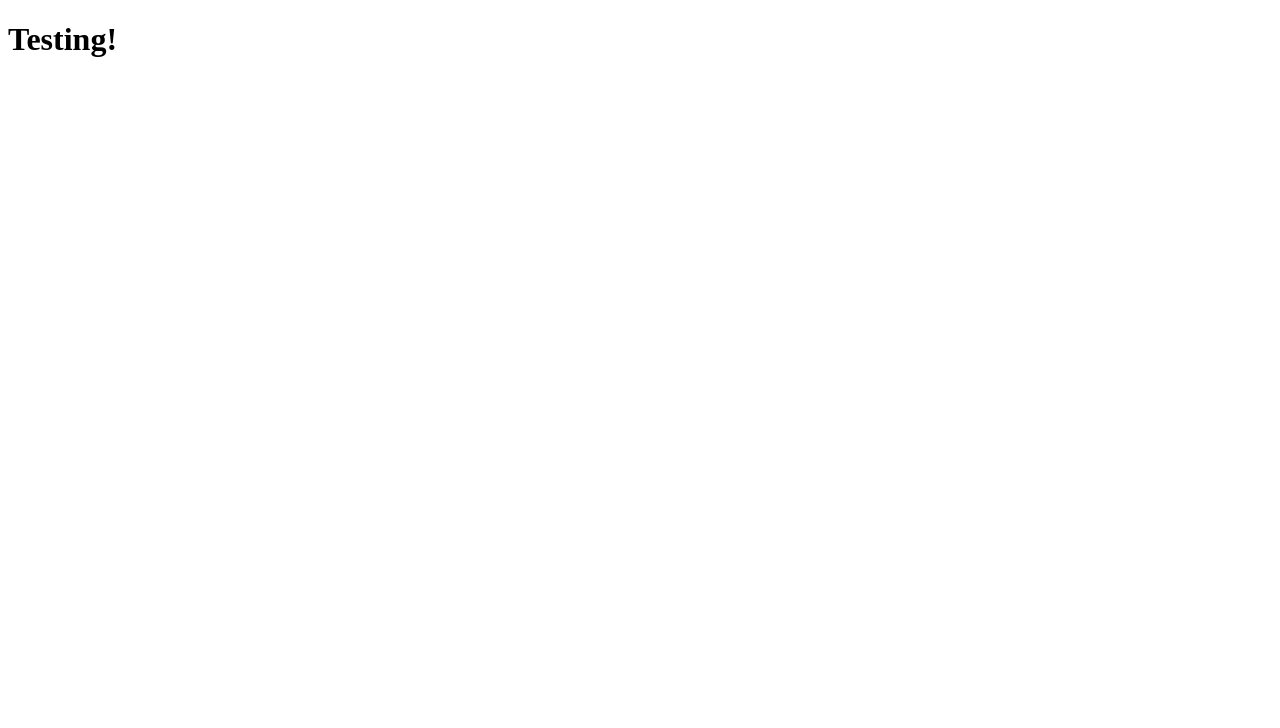
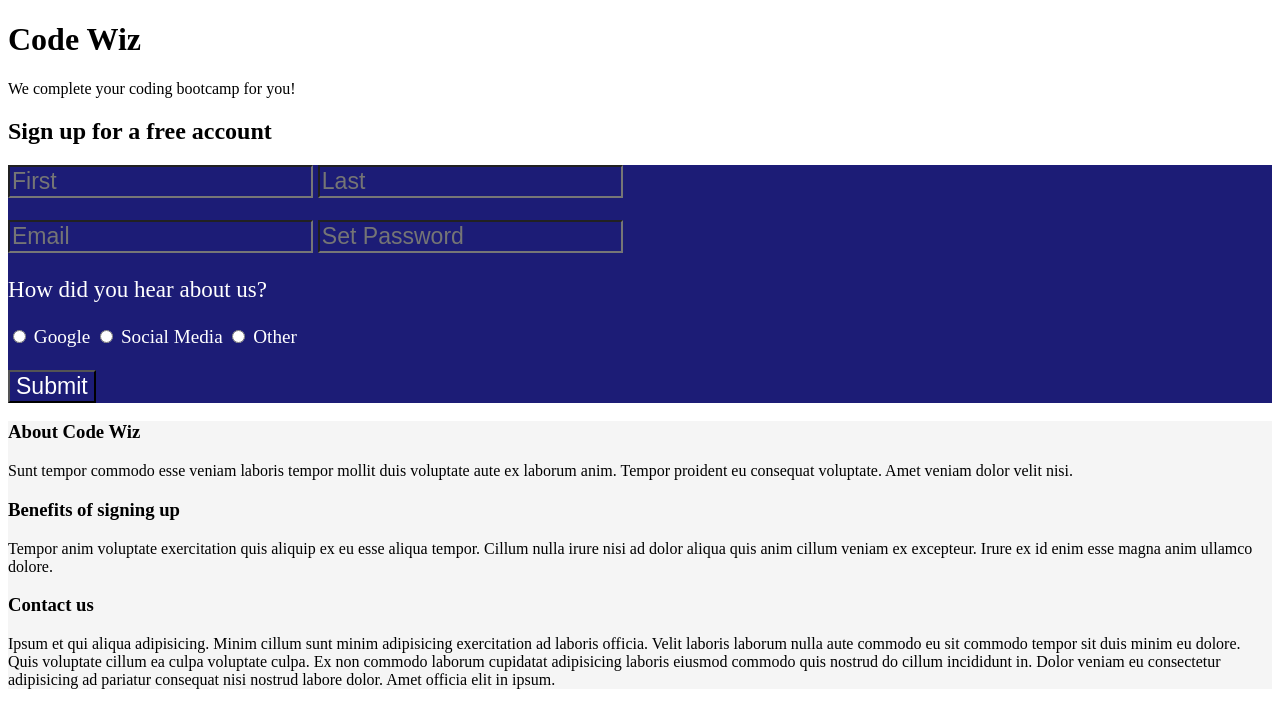
Before and after one commit to bridgecrew-perf6/Deployment-lab-4, a website: page index.html in a window 1280 px wide. Drawn offline with Linux system fonts and the light colour scheme.

Commit message:
html completed

```diff
--- a/index.html
+++ b/index.html
@@ -4,9 +4,41 @@
     <meta charset="UTF-8">
     <meta http-equiv="X-UA-Compatible" content="IE=edge">
     <meta name="viewport" content="width=>, initial-scale=1.0">
-    <title>Document</title>
+    <title>Landing Page</title>
+    <link rel="stylesheet" href="/style.css">
 </head>
+<h1>Code Wiz</h1>
+<p>We complete your coding bootcamp for you!</p>
 <body>
-    <h1>Testing!</h1>
+    <h2>Sign up for a free account</h2>
+    <div class="form">
+        <input class="form" id="first-name" type="text" placeholder="First">
+        <input class="form" id="last-name" type="text" placeholder="Last">
+        <br>
+        <br>
+        <input class="form" id="email" type="text" placeholder="Email">
+        <input class="form" id="password" type="text" placeholder="Set Password">
+        <br>
+        <p class="form">How did you hear about us?</p>
+        <input class="form" id="google" type="radio"> Google
+        <input class="form" id="social" type="radio"> Social Media
+        <input class="form" id="other" type="radio"> Other
+        <br>
+        <br>
+        <input class="form" id="submit" type="submit">
+
+    </div>
+
+    <div class="bottom">
+        <h3 class="bottom" id="about">About Code Wiz</h3>
+        <p3 class="bottom" id="about">Sunt tempor commodo esse veniam laboris tempor mollit duis voluptate aute ex laborum anim. Tempor proident eu consequat voluptate. Amet veniam dolor velit nisi.</p3>
+        <br>
+        <h3 class="bottom" id="benefits">Benefits of signing up</h3>
+        <p3 class="bottom" id="benefits">Tempor anim voluptate exercitation quis aliquip ex eu esse aliqua tempor. Cillum nulla irure nisi ad dolor aliqua quis anim cillum veniam ex excepteur. Irure ex id enim esse magna anim ullamco dolore.</p3>
+        <h3 class="bottom" id="contact">Contact us</h3>
+        <p3 class="bottom" id="contact">Ipsum et qui aliqua adipisicing. Minim cillum sunt minim adipisicing exercitation ad laboris officia. Velit laboris laborum nulla aute commodo eu sit commodo tempor sit duis minim eu dolore. Quis voluptate cillum ea culpa voluptate culpa. Ex non commodo laborum cupidatat adipisicing laboris eiusmod commodo quis nostrud do cillum incididunt in. Dolor veniam eu consectetur adipisicing ad pariatur consequat nisi nostrud labore dolor. Amet officia elit in ipsum.</p3>
+
+    </div>
+
 </body>
 </html>
--- /dev/null
+++ b/style.css
@@ -0,0 +1,9 @@
+.form{
+    background-color: rgb(28, 28, 118);
+    color: white;
+    font-size: larger;
+}
+.bottom{
+    background-color: whitesmoke ;
+    align-items: center;
+}
```
